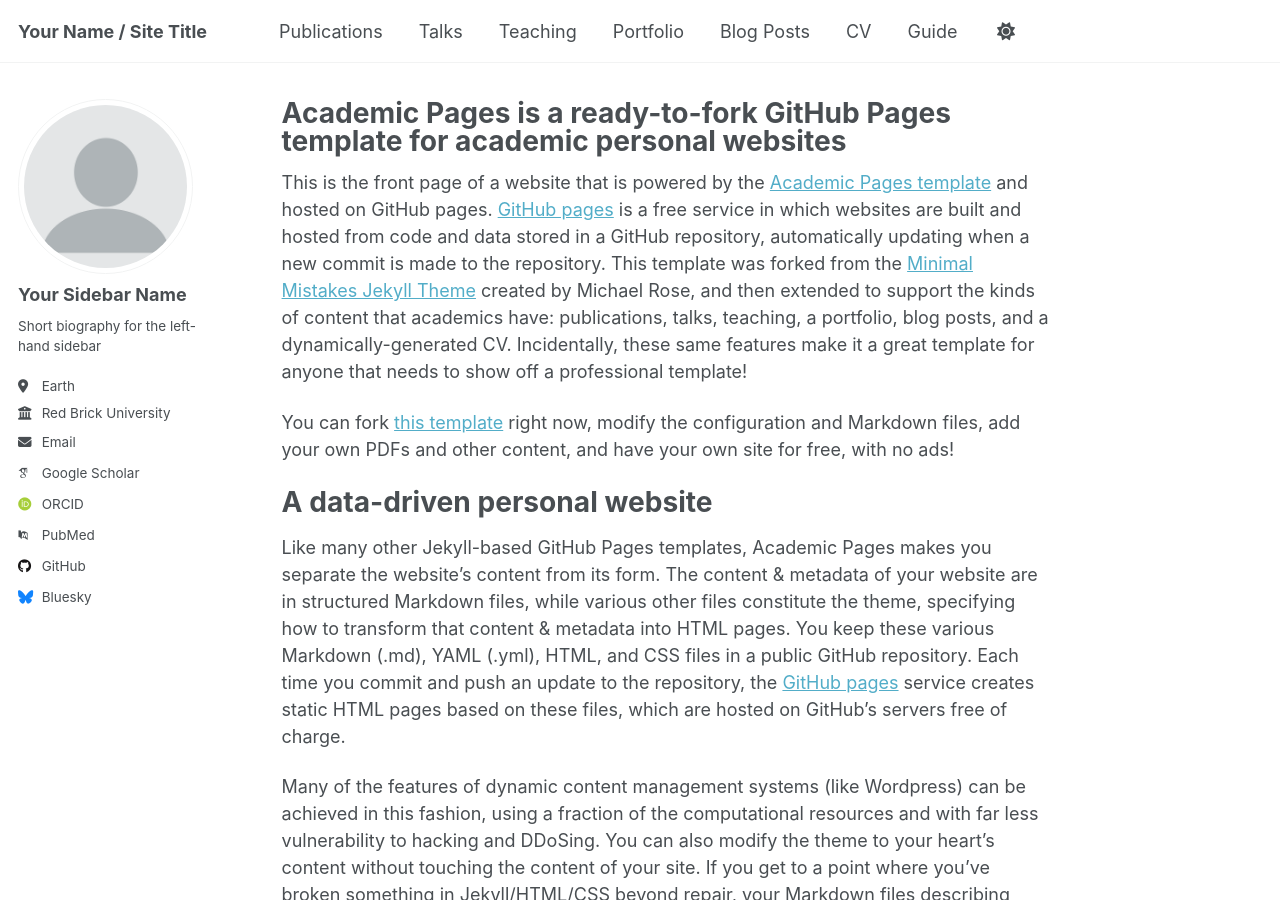
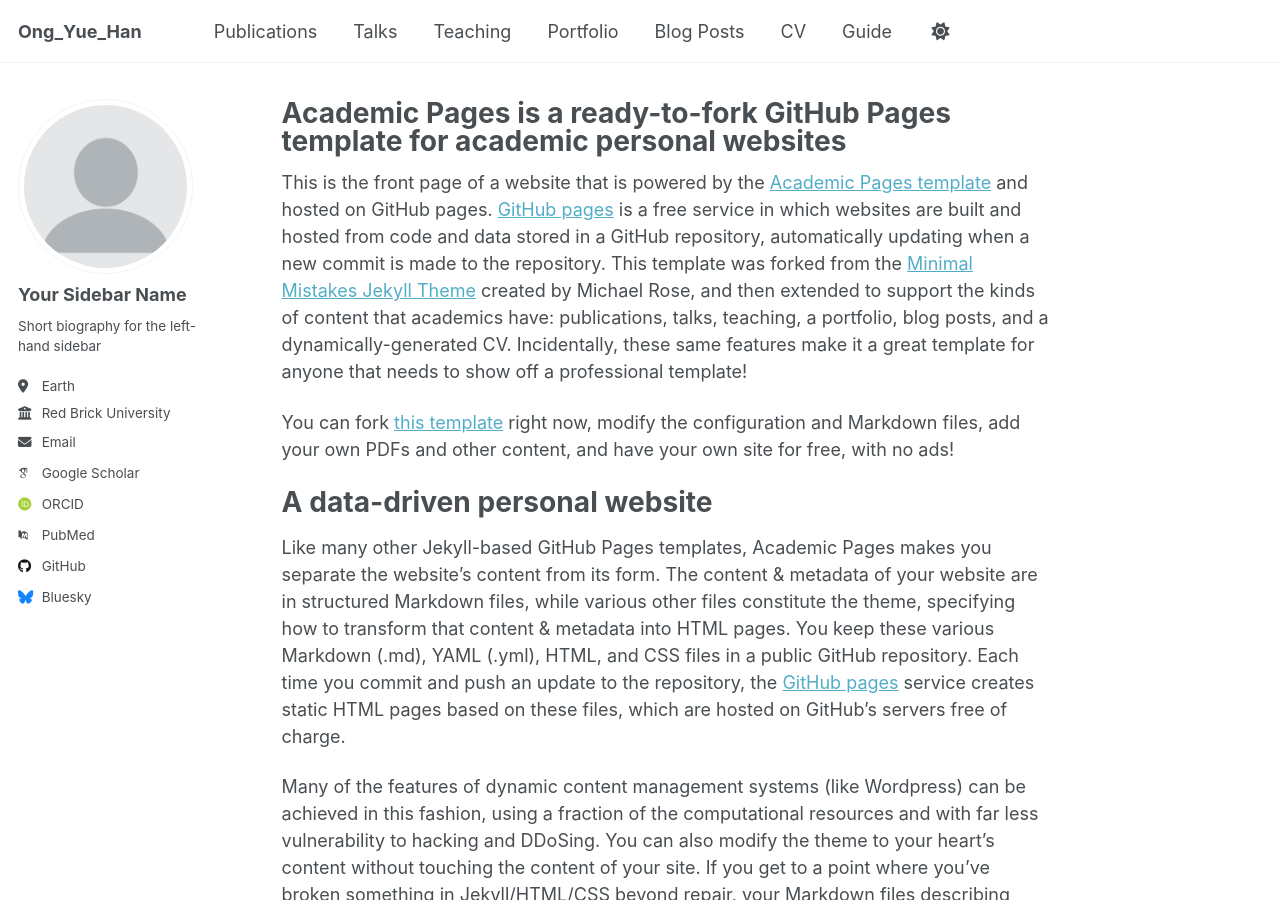
Before and after one commit to OngYueHan/OngYueHanCECbadge.github.io, a Jekyll site: the page built from _pages/about.md, in a window 1280 px wide and 900 px high. Built offline with Jekyll 4.4.1, drawn with Linux system fonts in a browser that asks for light colours; some web fonts are replaced; a script that is not in the unit is left out.

Commit message:
update title

```diff
--- a/_config.yml
+++ b/_config.yml
@@ -9,7 +9,7 @@
 # Basic Site Settings
 locale                   : "en-US"
 site_theme               : "default" # Currently available options are "default", "air"
-title                    : "Your Name / Site Title"
+title                    : "Ong_Yue_Han"
 title_separator          : "-"
 name                     : &name "Your Name"
 description              : &description "personal description"
```
